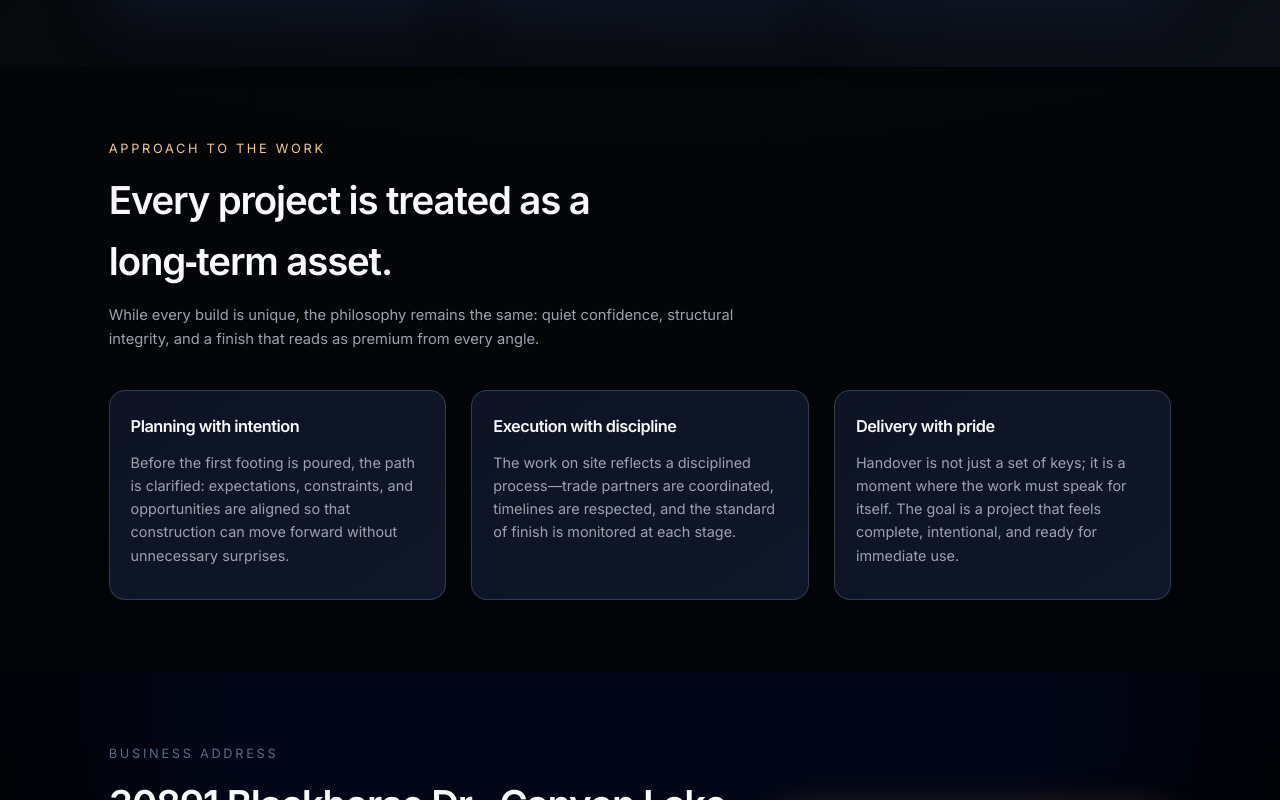
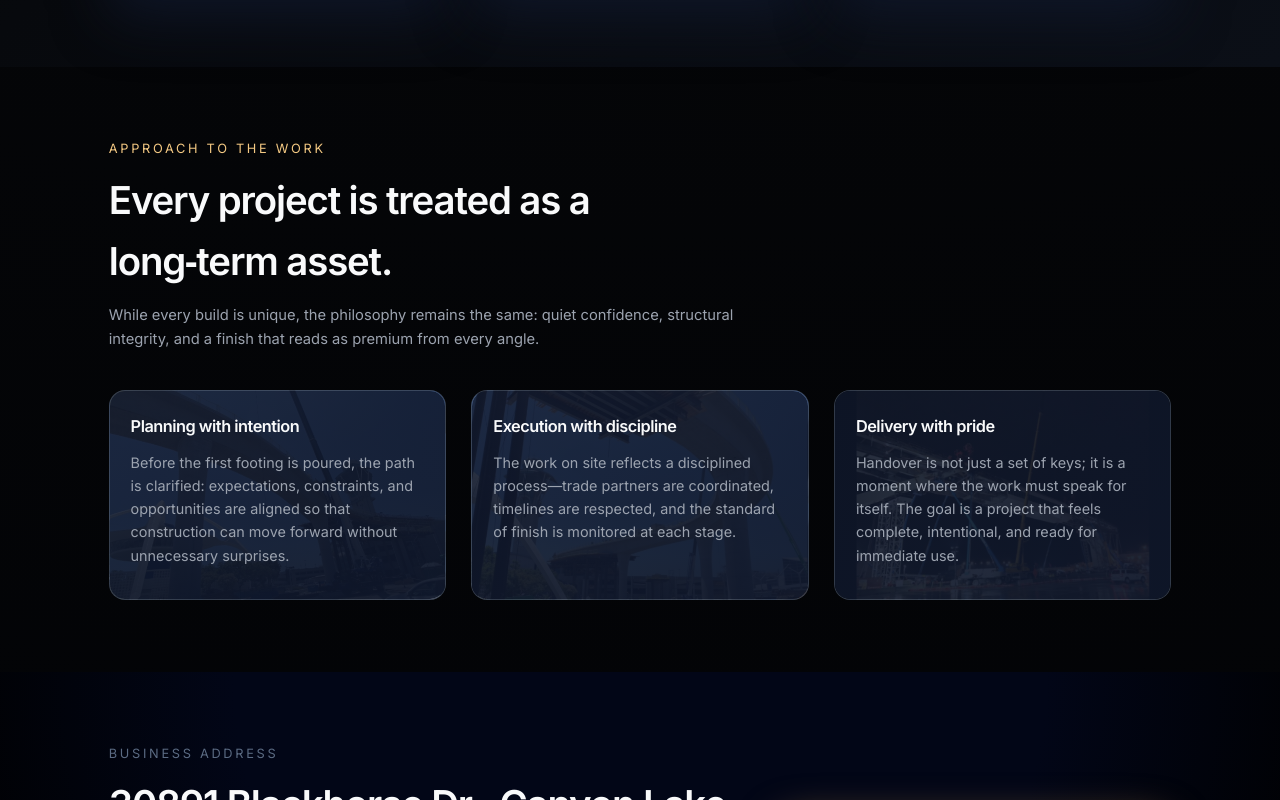
Before and after one commit to iyiola1985/David-Paule-Clark-LLC-, a plain HTML site: page index.html in a window 1280 px wide. Shown: the part 1802-2602 px from the top of the page. Drawn offline with Linux system fonts and the light colour scheme.

Commit message:
Add construction photos: hero background, work section, and address card

```diff
--- a/styles.css
+++ b/styles.css
@@ -287,8 +287,8 @@ p {
 .hero-main {
   inset: 0;
   background-image:
-    linear-gradient(160deg, rgba(15, 23, 42, 0.2), rgba(15, 23, 42, 0.95)),
-    url("https://images.pexels.com/photos/804392/pexels-photo-804392.jpeg?auto=compress&cs=tinysrgb&w=1600");
+    linear-gradient(160deg, rgba(15, 23, 42, 0.25), rgba(15, 23, 42, 0.92)),
+    url("images/hero.jpeg");
   background-size: cover;
   background-position: center;
 }
@@ -322,7 +322,11 @@ p {
   width: 56%;
   right: -8%;
   bottom: -10%;
-  background: linear-gradient(145deg, #020617, #020617);
+  background-image:
+    linear-gradient(145deg, rgba(15, 23, 42, 0.88), rgba(15, 23, 42, 0.95)),
+    url("images/construction-1.jpeg");
+  background-size: cover;
+  background-position: center;
   border: 1px solid rgba(148, 163, 184, 0.7);
 }
 
@@ -458,10 +462,39 @@ p {
 }
 
 .work-column {
+  position: relative;
   border-radius: 16px;
+  overflow: hidden;
   border: 1px solid rgba(55, 65, 81, 0.9);
   padding: 1.4rem 1.3rem 1.3rem;
-  background: linear-gradient(145deg, rgba(15, 23, 42, 0.85), rgba(15, 23, 42, 0.98));
+  background-size: cover;
+  background-position: center;
+}
+
+.work-column::before {
+  content: "";
+  position: absolute;
+  inset: 0;
+  background: linear-gradient(145deg, rgba(15, 23, 42, 0.88), rgba(15, 23, 42, 0.94));
+  z-index: 0;
+}
+
+.work-column:nth-child(1) {
+  background-image: url("images/construction-1.jpeg");
+}
+
+.work-column:nth-child(2) {
+  background-image: url("images/construction-2.jpeg");
+}
+
+.work-column:nth-child(3) {
+  background-image: url("images/construction-3.jpeg");
+}
+
+.work-column h3,
+.work-column p {
+  position: relative;
+  z-index: 1;
 }
 
 .work-column h3 {
```
Also changed, not shown: images/construction-1.jpeg (added), images/construction-2.jpeg (added), images/construction-3.jpeg (added), images/hero.jpeg (added).
